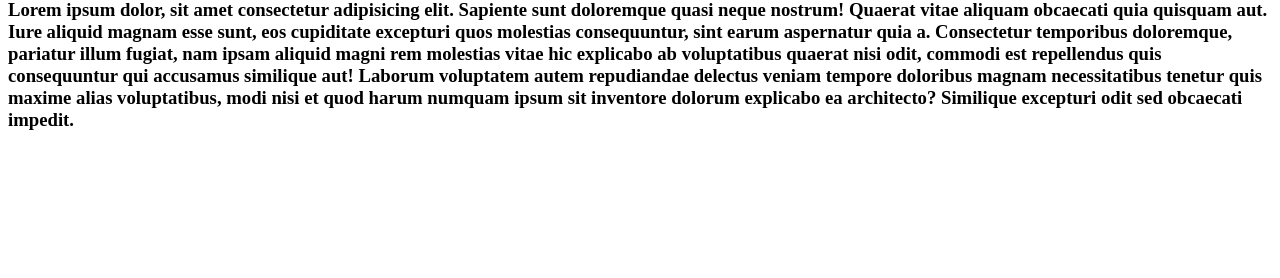
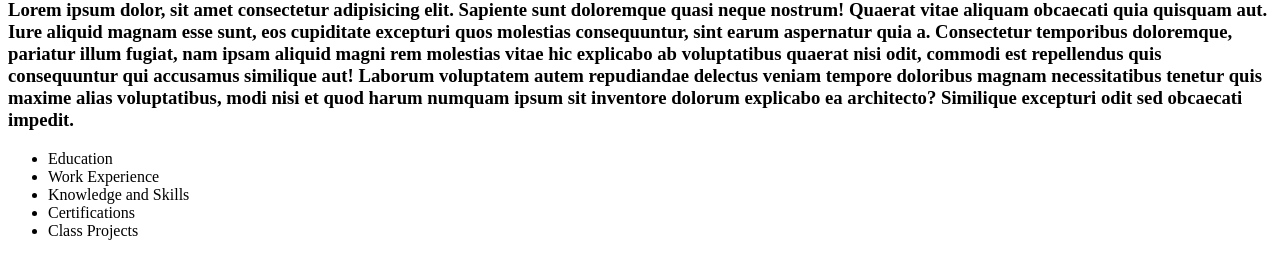
Before and after one commit to jaydent04/jaydent04.github.io, a plain HTML site: page index.html in a window 1280 px wide. Shown: the part 154-432 px from the top of the page. Drawn offline with Linux system fonts and the light colour scheme.

Commit message:
add index.html

```diff
--- a/index.html
+++ b/index.html
@@ -9,13 +9,19 @@
 </head>
 <body>
     <header>
-        <img src="images/jaydent04.png" alt="Jayden Toliver's picture"> height="100">
+        <img src="images/jaydent04.png" alt="Jayden Toliver's picture" height="100">
     </header>
     <main>
         <h1>Welcome to my web site!</h1>
         <h2>jaydent04.github.io</h2>
         <h3>Lorem ipsum dolor, sit amet consectetur adipisicing elit. Sapiente sunt doloremque quasi neque nostrum! Quaerat vitae aliquam obcaecati quia quisquam aut. Iure aliquid magnam esse sunt, eos cupiditate excepturi quos molestias consequuntur, sint earum aspernatur quia a. Consectetur temporibus doloremque, pariatur illum fugiat, nam ipsam aliquid magni rem molestias vitae hic explicabo ab voluptatibus quaerat nisi odit, commodi est repellendus quis consequuntur qui accusamus similique aut! Laborum voluptatem autem repudiandae delectus veniam tempore doloribus magnam necessitatibus tenetur quis maxime alias voluptatibus, modi nisi et quod harum numquam ipsum sit inventore dolorum explicabo ea architecto? Similique excepturi odit sed obcaecati impedit.</h3>
-
+        <ul>
+            <li>Education</li>
+            <li>Work Experience</li>
+            <li>Knowledge and Skills</li>
+            <li>Certifications</li>
+            <li>Class Projects</li>
+        </ul>
     <main>
 </body>
 </html>
```
Also changed, not shown: image/jaydent04.png (added).
